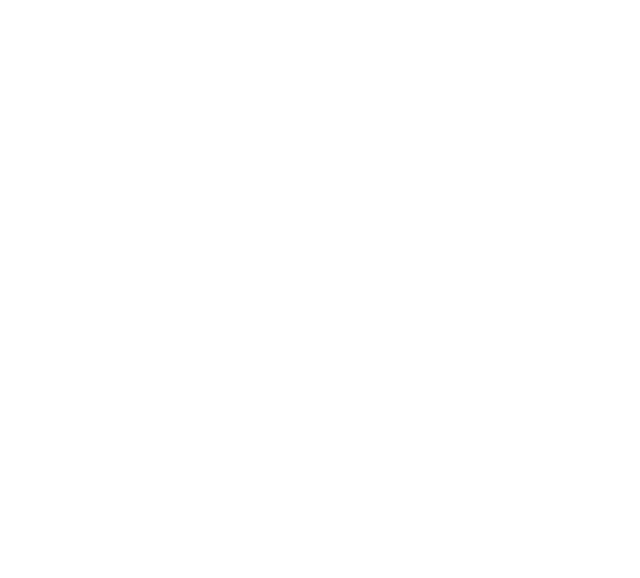
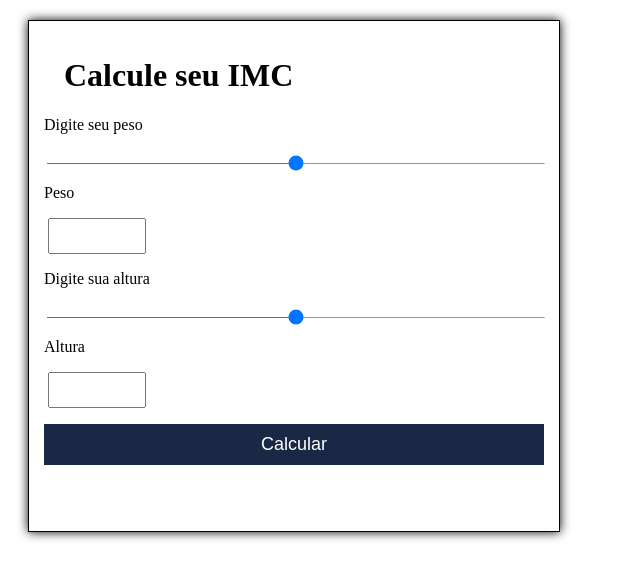
Before and after one commit to JefersonMuniiz/Curso-kenzie-JavaScript, a plain HTML site: page index.html in a window 1280 px wide. Shown: the whole page, without its empty margins (0-640 px from the left). Drawn offline with Linux system fonts and the light colour scheme.

Commit message:
criei o conteúdo

```diff
--- a/index.html
+++ b/index.html
@@ -1,12 +1,35 @@
 <!DOCTYPE html>
 <html lang="pt-br">
+
 <head>
     <meta charset="UTF-8">
     <meta http-equiv="X-UA-Compatible" content="IE=edge">
     <meta name="viewport" content="width=device-width, initial-scale=1.0">
     <title>Curso Kenzie JavaScript</title>
+    <link rel="stylesheet" href="style.css">
 </head>
+
 <body>
+    <div class="container">
+        <div>
+            <h1>Calcule seu IMC</h1>
+            <form>
+                <div class="container-calculadora-peso">
+                    <p>Digite seu peso</p>
+                    <input class="peso-slider" type="range">
+                    <p>Peso</p>
+                    <input class="peso-number" type="number">
+                </div>
+                <div class="container-calculadora-altura">
+                    <p>Digite sua altura</p>
+                    <input class="altura-slider" type="range">
+                    <p>Altura</p>
+                    <input  class="altura-number" type="number">
+                </div>
+                <input  class="button" type="button" value="Calcular">
+            </form>
+        </div>
+    </div>
+</body>
 
-</body>
 </html>
--- /dev/null
+++ b/style.css
@@ -0,0 +1,40 @@
+h1 {
+    margin-left: 20px;
+}
+
+.container {
+    border: 1px solid black;
+    box-shadow: 0px 0px 10px;
+    width: 500px;
+    padding: 15px;
+    margin: 20px;
+    height: 480px;
+}
+
+.container-calculadora-peso, .container-calculadora-altura {
+    margin-bottom: 16px;
+}
+
+.peso-slider, .altura-slider {
+    width: 100%;
+    height: 1px;
+    outline: none;
+}
+
+.peso-number, .altura-number{
+    width: 90px;
+    height: 30px;
+    margin-left: 4px;
+    font-size: 24px;
+
+}
+
+.button{
+    width: 100%;
+    font-size: 18px;
+    background-color: #1b2845;
+    color: white;
+    cursor: pointer;
+    border: none;
+    padding: 10px;
+}
```
